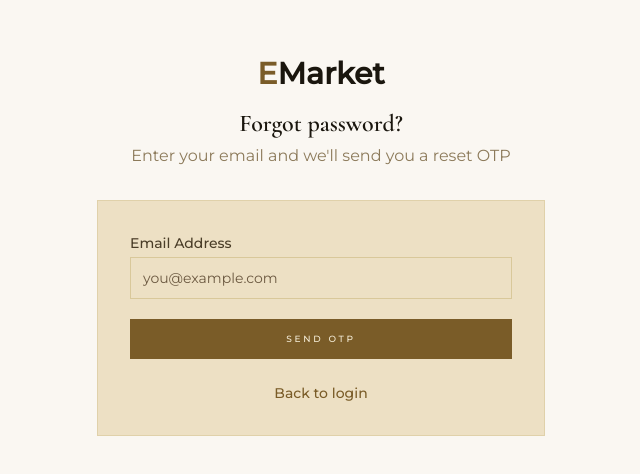
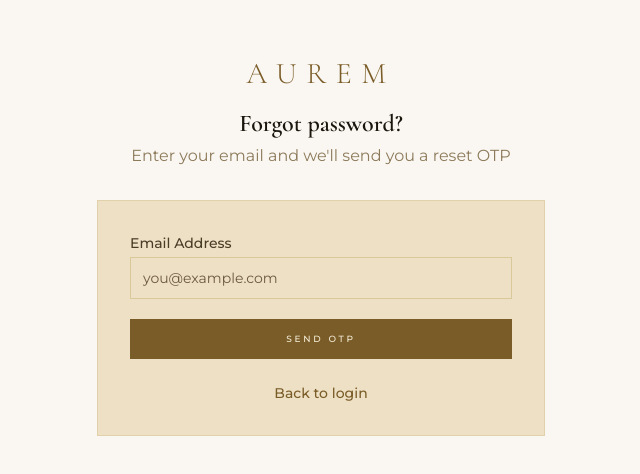
Before and after one commit to InukaWijerathna/AUREM, a React (Vite) app in the folder frontend/: page /forgot-password in a window 1280 px wide. Shown: the part 154-628 px from the top of the page, without its empty margins (319-959 px from the left). Built offline with nearby package versions, Linux system fonts and the light colour scheme; no server answers.

Commit message:
fixed branding

```diff
--- a/frontend/src/pages/ForgotPasswordPage.jsx
+++ b/frontend/src/pages/ForgotPasswordPage.jsx
@@ -24,7 +24,7 @@ export default function ForgotPasswordPage() {
       <div className="min-h-screen bg-gray-50 flex items-center justify-center p-4">
         <div className="w-full max-w-md">
           <div className="text-center mb-8">
-            <Link to="/" className="text-3xl font-bold text-primary-600">E<span className="text-gray-900">Market</span></Link>
+            <Link to="/" className="font-display font-light text-3xl tracking-[0.32em] text-primary-600">AUREM</Link>
             <h1 className="text-2xl font-bold text-gray-900 mt-4">Forgot password?</h1>
             <p className="text-gray-500 mt-1">Enter your email and we'll send you a reset OTP</p>
           </div>
--- a/frontend/src/pages/LoginPage.jsx
+++ b/frontend/src/pages/LoginPage.jsx
@@ -39,7 +39,7 @@ export default function LoginPage() {
       <div className="min-h-screen bg-gray-50 flex items-center justify-center p-4">
         <div className="w-full max-w-md">
           <div className="text-center mb-8">
-            <Link to="/" className="text-3xl font-bold text-primary-600">E<span className="text-gray-900">Market</span></Link>
+            <Link to="/" className="font-display font-light text-3xl tracking-[0.32em] text-primary-600">AUREM</Link>
             <h1 className="text-2xl font-bold text-gray-900 mt-4">Welcome back</h1>
             <p className="text-gray-500 mt-1">Sign in to your account</p>
           </div>
--- a/frontend/src/pages/RegisterPage.jsx
+++ b/frontend/src/pages/RegisterPage.jsx
@@ -27,7 +27,7 @@ export default function RegisterPage() {
       <div className="min-h-screen bg-gray-50 flex items-center justify-center p-4">
         <div className="w-full max-w-md">
           <div className="text-center mb-8">
-            <Link to="/" className="text-3xl font-bold text-primary-600">E<span className="text-gray-900">Market</span></Link>
+            <Link to="/" className="font-display font-light text-3xl tracking-[0.32em] text-primary-600">AUREM</Link>
             <h1 className="text-2xl font-bold text-gray-900 mt-4">Create an account</h1>
             <p className="text-gray-500 mt-1">Start shopping today</p>
           </div>
--- a/frontend/src/pages/ResetPasswordPage.jsx
+++ b/frontend/src/pages/ResetPasswordPage.jsx
@@ -27,7 +27,7 @@ export default function ResetPasswordPage() {
       <div className="min-h-screen bg-gray-50 flex items-center justify-center p-4">
         <div className="w-full max-w-md">
           <div className="text-center mb-8">
-            <Link to="/" className="text-3xl font-bold text-primary-600">E<span className="text-gray-900">Market</span></Link>
+            <Link to="/" className="font-display font-light text-3xl tracking-[0.32em] text-primary-600">AUREM</Link>
             <h1 className="text-2xl font-bold text-gray-900 mt-4">Reset your password</h1>
             <p className="text-gray-500 mt-1">Enter the OTP from your email and choose a new password</p>
           </div>
```
